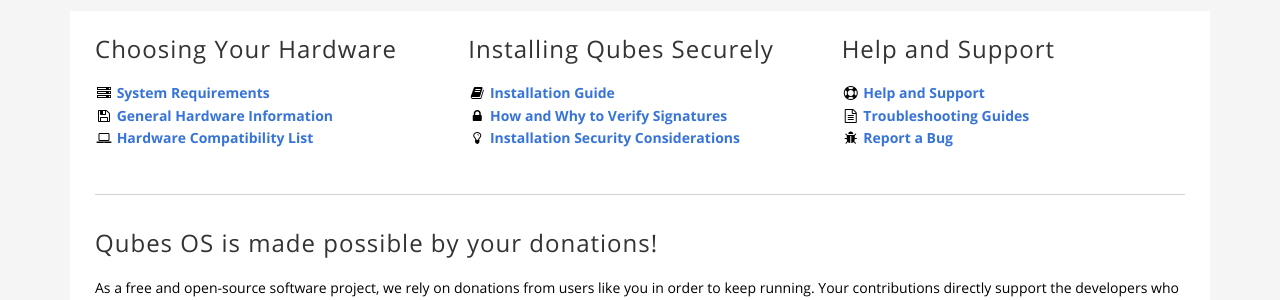
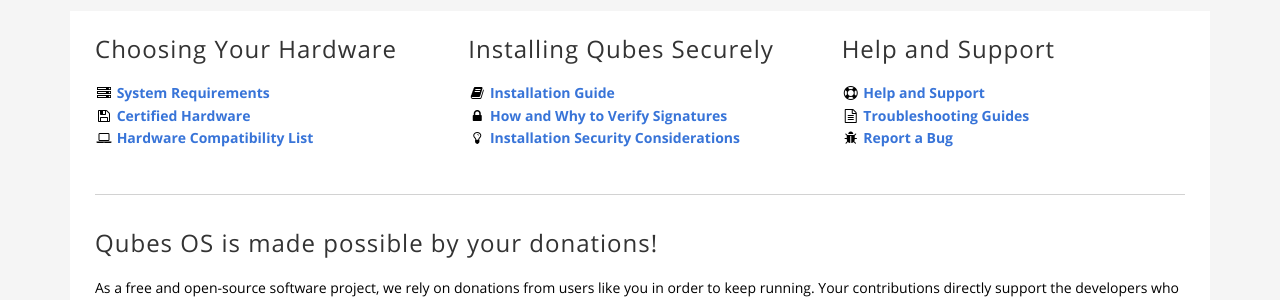
Before and after one commit to QubesOS/qubesos.github.io, a Jekyll site: the page built from pages/downloads.md, in a window 1280 px wide and 900 px high. Shown: the part 184-484 px from the top of the window. Built offline with Jekyll 4.4.1, drawn with Linux system fonts in a browser that asks for light colours; some web fonts are replaced.

Commit message:
Update link to Certified Hardware page

```diff
--- a/pages/downloads.md
+++ b/pages/downloads.md
@@ -13,7 +13,7 @@ redirect_from:
       <h3>Choosing Your Hardware</h3>
       <ul class="list-unstyled">
         <li><a href="/doc/system-requirements/"><i class="fa fa-server fa-fw black-icon"></i> System Requirements</a></li>
-        <li><a href="/doc/hardware/"><i class="fa fa-floppy-o fa-fw black-icon"></i> General Hardware Information</a></li>
+        <li><a href="/doc/certified-hardware/"><i class="fa fa-floppy-o fa-fw black-icon"></i> Certified Hardware</a></li>
         <li><a href="/hcl/"><i class="fa fa-laptop fa-fw black-icon"></i> Hardware Compatibility List</a></li>
       </ul>
     </div>
```
